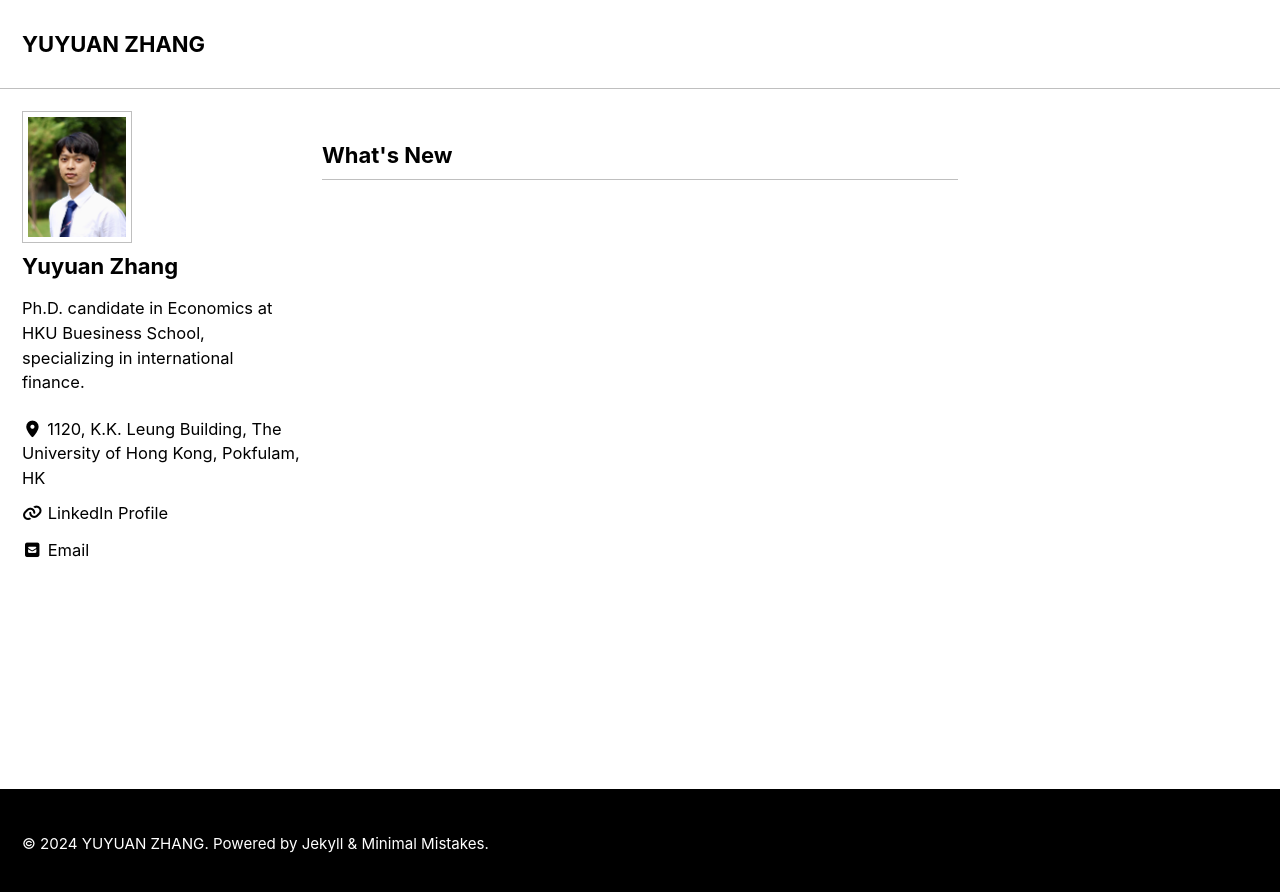
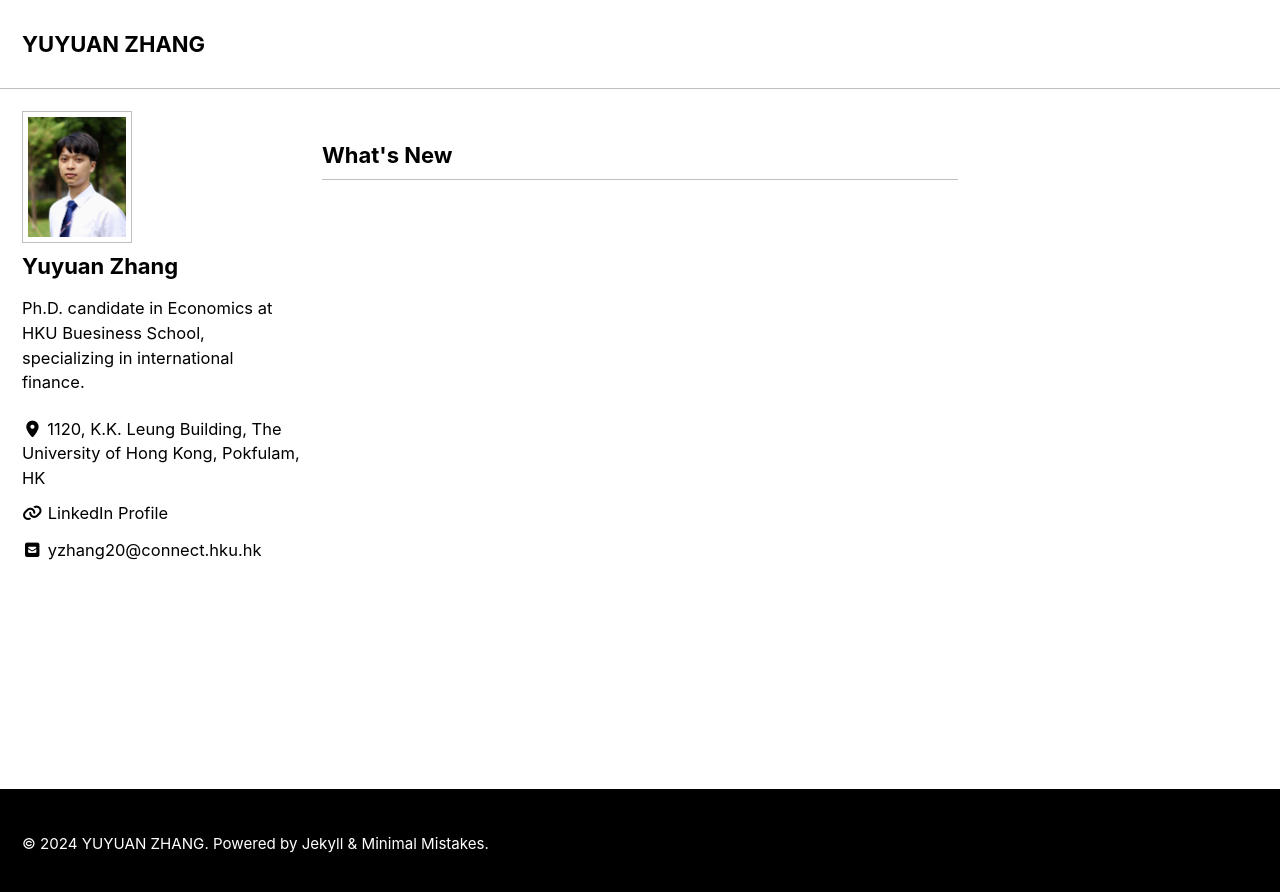
Before and after one commit to yuyuanecon/yuyuanecon.github.io, a Jekyll site: the page built from index.html, in a window 1280 px wide. Shown: the top 892 px of the page. Built offline with Jekyll 4.4.1, drawn with Linux system fonts in a browser that asks for light colours; cached includes are drawn as plain includes; the list of posts is cut into pages by our own code.

Commit message:
Update ui-text.yml

```diff
--- a/_data/ui-text.yml
+++ b/_data/ui-text.yml
@@ -31,7 +31,7 @@ en: &DEFAULT_EN
   feed_label                 : "Feed"
   powered_by                 : "Powered by"
   website_label              : "Website"
-  email_label                : "Email"
+  email_label                : "yzhang20@connect.hku.hk"
   recent_posts               : "What's New"
   undefined_wpm              : "Undefined parameter words_per_minute at _config.yml"
   comment_form_info          : "Your email address will not be published. Required fields are marked"
```
